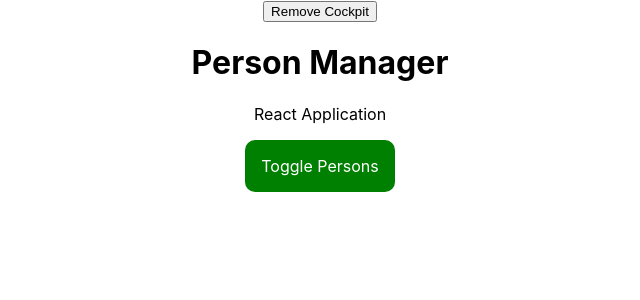
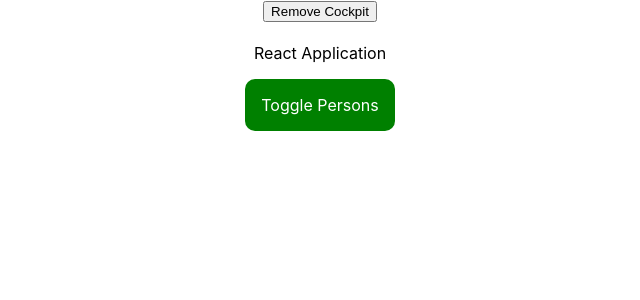
Before and after one commit to preethamsridhar/react-complete-guide, a React (Create React App) app: page / in a window 1280 px wide. Shown: the top 300 px of the page, without its empty margins (320-960 px from the left). Built offline with nearby package versions, Linux system fonts and the light colour scheme.

Commit message:
Having higher order component returned like functional component

```diff
--- a/src/containers/App.js
+++ b/src/containers/App.js
@@ -2,7 +2,8 @@
 import styles from './App.module.css';
 import Persons from '../components/Persons/Persons';
 import Cockpit from '../components/Cockpit/Cockpit';
-import WithClass from '../hoc/WithClass';
+import withClass from '../hoc/withClass';
+import Aux from '../hoc/Aux';
 
 class App extends Component {
 
@@ -109,15 +110,15 @@
 		}
 
 		return (
-			<WithClass classes={ styles.App }>
+			<Aux>
 				<button onClick={()=> this.setState({
 					showCockpit: false
 				})}>Remove Cockpit</button>
 				{cockpit}
 				{persons}
-			</WithClass>
+			</Aux>
 		);
 	}
 }
 
-export default App;
+export default withClass(App, styles.App);
--- a/src/hoc/WithClass.js
+++ /dev/null
@@ -1,11 +0,0 @@
-import React from 'react'
-
-function WithClass(props) {
-  return (
-    <div className={props.classes}>
-      {props.children}
-    </div>
-  )
-}
-
-export default WithClass;
--- /dev/null
+++ b/src/hoc/withClass.js
@@ -0,0 +1,13 @@
+import React from 'react';
+
+const withClass = (WrappedComponent, classname) => {
+  return ((props) => {
+    return (
+      <div className={classname}>
+        <WrappedComponent/>
+      </div>
+    );
+  });
+}
+
+export default withClass;
```
